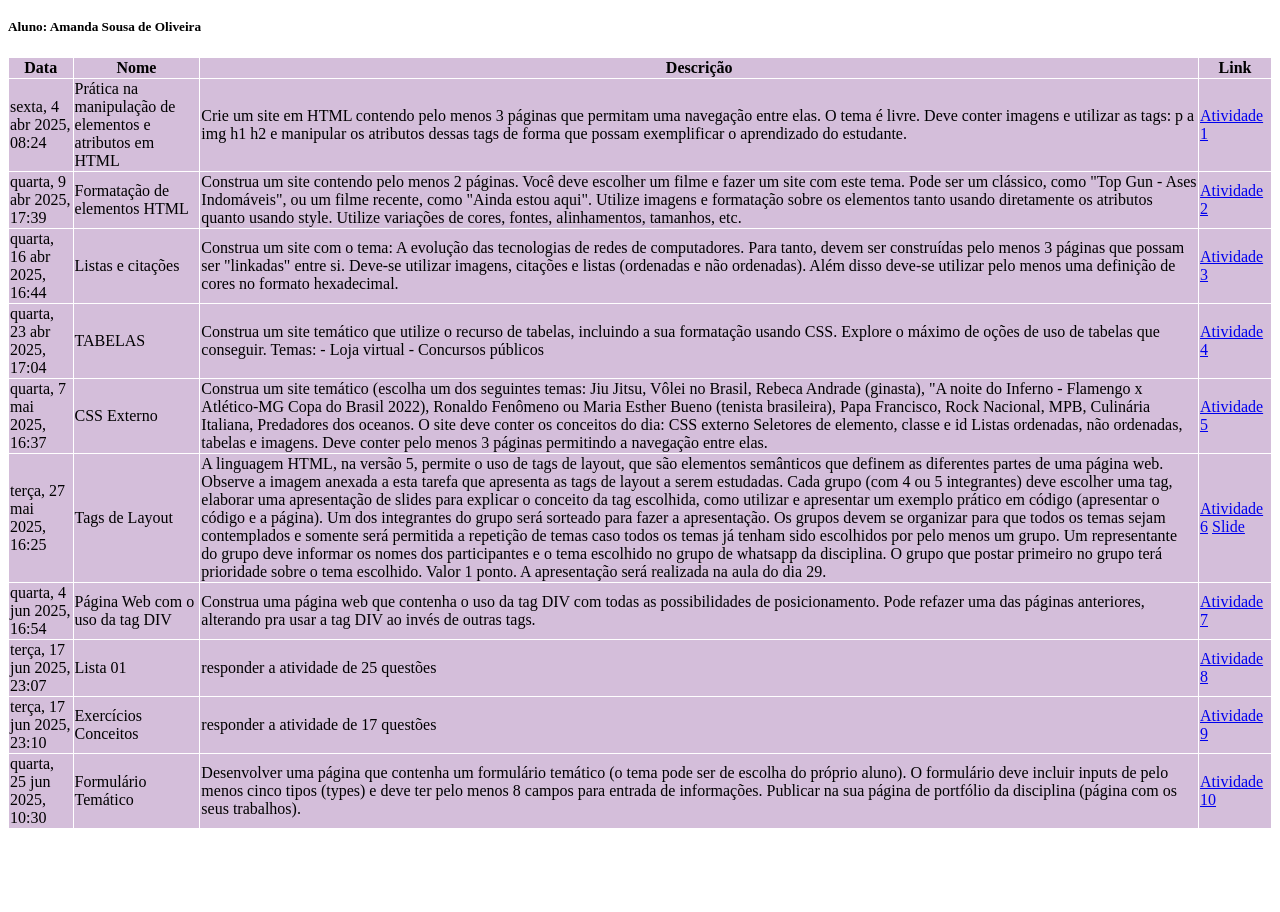
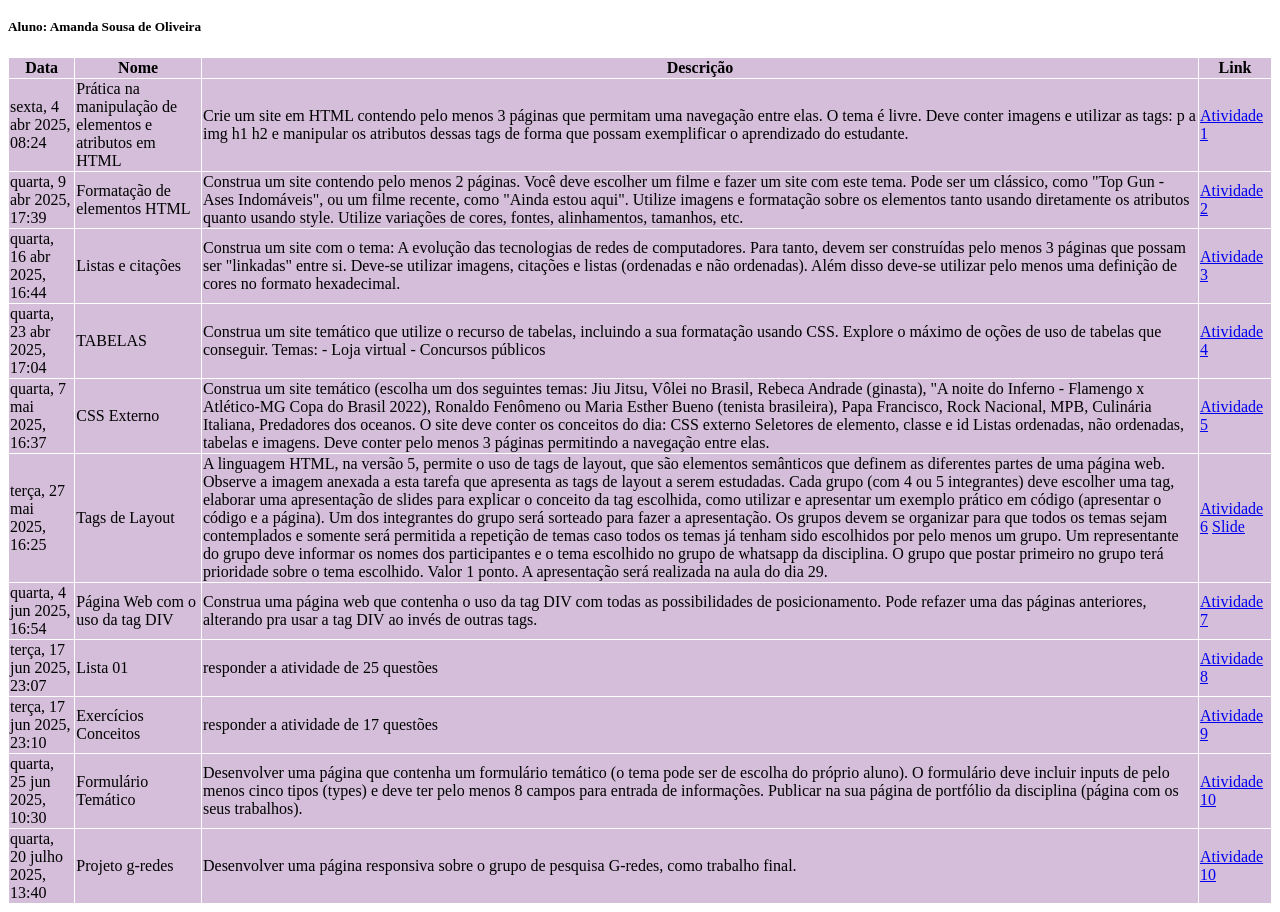
Before and after one commit to AmandaOliveira24/Amanda.pagina.inicial, a plain HTML site: page index.html in a window 1280 px wide. Shown: the part 105-1017 px from the top of the page. Before the commit the page ends 942 px from the top, so only its background shows below. Drawn offline with Linux system fonts and the light colour scheme.

Commit message:
Update index.html

```diff
--- a/index.html
+++ b/index.html
@@ -139,5 +139,14 @@ Pode refazer uma das páginas anteriores, alterando pra usar a tag DIV ao invés
             <a href="./formulariotematico/index.html">Atividade 10</a>
           </td>
         </tr>
+         <tr>
+          <td>quarta, 20 julho 2025, 13:40</td>
+          <td>Projeto g-redes</td>
+          <td>Desenvolver uma página responsiva sobre o grupo de pesquisa G-redes, como trabalho final.</td>
+          <td>
+
+            <a href="./projeto-gredes-main/index.html">Atividade 10</a>
+          </td>
+        </tr>
 </body>
 </html>
```
